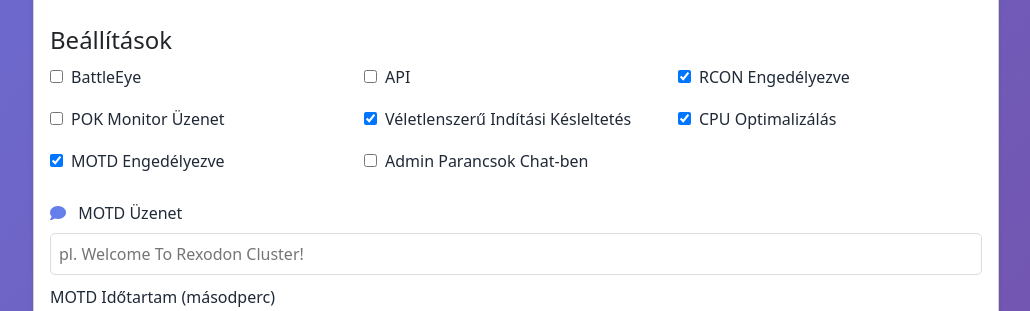
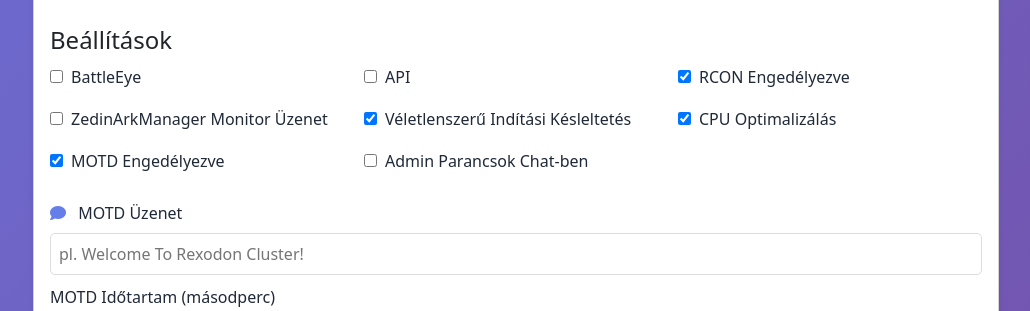
Before and after one commit to zedinke/ZedinSteamManager, a FastAPI app: template templates/ark/server_edit.html in a window 1280 px wide. Shown: the part 1277-1588 px from the top of the page, without its empty margins (249-1279 px from the left). Run offline with FastAPI, Linux system fonts and the light colour scheme; the template is opened without the code that fills it, so the values that code supplies are empty.

Commit message:
POK hivatkozĂˇsok ĂˇtnevezĂ©se ZedinArkManager-re

```diff
--- a/app/routers/ark_servers.py
+++ b/app/routers/ark_servers.py
@@ -607,7 +607,7 @@ async def edit_server(
     battleeye: str = Form(None),
     api: str = Form(None),
     rcon_enabled: str = Form(None),
-    display_pok_monitor_message: str = Form(None),
+    display_manager_monitor_message: str = Form(None),
     random_startup_delay: str = Form(None),
     cpu_optimization: str = Form(None),
     enable_motd: str = Form(None),
@@ -727,8 +727,8 @@ async def edit_server(
         server_config["API"] = api == "true"
     if rcon_enabled:
         server_config["RCON_ENABLED"] = rcon_enabled == "true"
-    if display_pok_monitor_message:
-        server_config["DISPLAY_POK_MONITOR_MESSAGE"] = display_pok_monitor_message == "true"
+    if display_manager_monitor_message:
+        server_config["DISPLAY_MANAGER_MONITOR_MESSAGE"] = display_manager_monitor_message == "true"
     if random_startup_delay:
         server_config["RANDOM_STARTUP_DELAY"] = random_startup_delay == "true"
     if cpu_optimization:
--- a/templates/ark/server_edit.html
+++ b/templates/ark/server_edit.html
@@ -212,8 +212,8 @@
                                 <span>RCON Engedélyezve</span>
                             </label>
                             <label style="display: flex; align-items: center; gap: 8px; cursor: pointer;">
-                                <input type="checkbox" name="display_pok_monitor_message" value="true" {% if config.get('DISPLAY_POK_MONITOR_MESSAGE', False) %}checked{% endif %} style="width: auto;">
-                                <span>POK Monitor Üzenet</span>
+                                <input type="checkbox" name="display_manager_monitor_message" value="true" {% if config.get('DISPLAY_MANAGER_MONITOR_MESSAGE', False) %}checked{% endif %} style="width: auto;">
+                                <span>ZedinArkManager Monitor Üzenet</span>
                             </label>
                             <label style="display: flex; align-items: center; gap: 8px; cursor: pointer;">
                                 <input type="checkbox" name="random_startup_delay" value="true" {% if config.get('RANDOM_STARTUP_DELAY', True) %}checked{% endif %} style="width: auto;">
```
